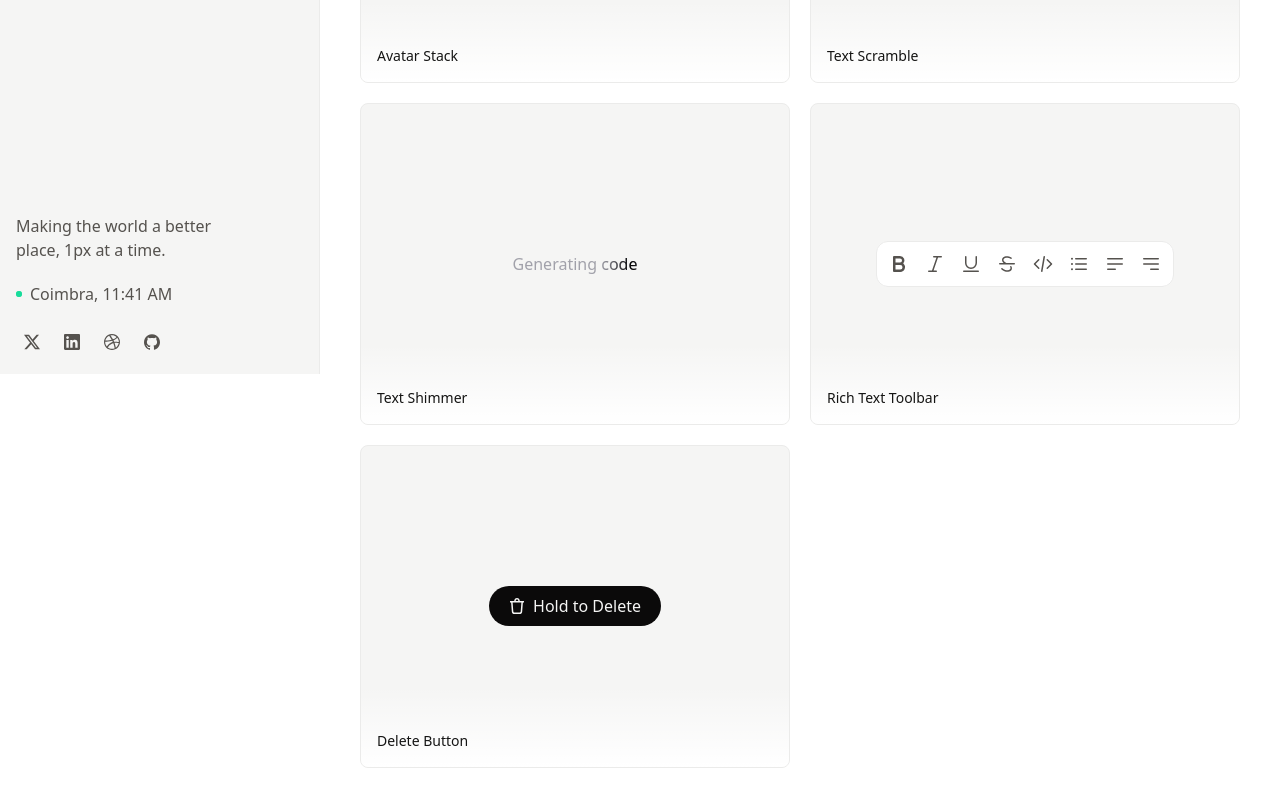
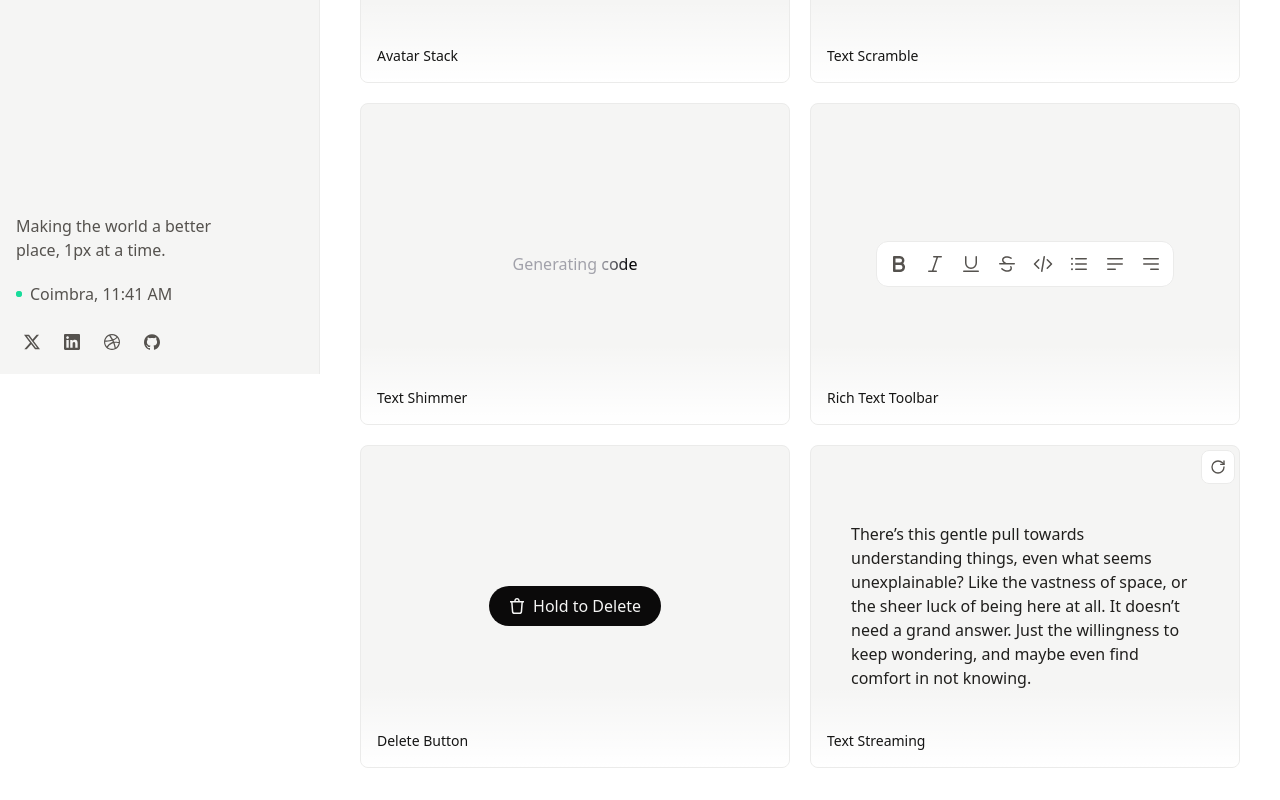
Before and after one commit to zalodias/zalodias, a Next.js app: page /playground in a window 1280 px wide. Shown: the part 426-1226 px from the top of the page. Built offline with nearby package versions, Linux system fonts and the light colour scheme.

Commit message:
✨ Add TextStreaming component to playground

```diff
--- a/app/playground/page.tsx
+++ b/app/playground/page.tsx
@@ -7,6 +7,7 @@ import { DeleteButton } from '@/playground/delete-button';
 import { RichTextToolbar } from '@/playground/rich-text-toolbar';
 import { TextScramble } from '@/playground/text-scramble';
 import { TextShimmer } from '@/playground/text-shimmer';
+import { TextStreaming } from '@/playground/text-streaming';
 import { Metadata } from 'next';
 
 export const metadata: Metadata = {
@@ -36,6 +37,9 @@ export default function Playground() {
         <PlaygroundCard title="Rich Text Toolbar">
           <RichTextToolbar />
         </PlaygroundCard>
+        <PlaygroundCard title="Text Streaming" restart>
+          <TextStreaming />
+        </PlaygroundCard>
       </div>
     </Container>
   );
--- /dev/null
+++ b/playground/text-streaming.tsx
@@ -0,0 +1,44 @@
+'use client';
+
+import { useEffect, useState } from 'react';
+
+interface TextStreamingProps {
+  text?: string;
+}
+
+export function TextStreaming({
+  text = 'There’s this gentle pull towards understanding things, even what seems unexplainable? Like the vastness of space, or the sheer luck of being here at all. It doesn’t need a grand answer. Just the willingness to keep wondering, and maybe even find comfort in not knowing.',
+}: TextStreamingProps) {
+  const [progress, setProgress] = useState(0);
+  const fadeWidth = 40;
+
+  useEffect(() => {
+    if (progress < 100) {
+      const timeout = setTimeout(() => setProgress(progress + 2), 40);
+      return () => clearTimeout(timeout);
+    }
+  }, [progress]);
+
+  const maskStop = `${progress}%`;
+  const mask =
+    progress < 100
+      ? `linear-gradient(
+          to right,
+          black 0,
+          black calc(${maskStop} - ${fadeWidth}px),
+          transparent ${maskStop}
+        )`
+      : 'none';
+
+  return (
+    <div className="text-foreground-neutral-strong inline-block px-10">
+      <span
+        style={{
+          maskImage: mask,
+        }}
+      >
+        {text}
+      </span>
+    </div>
+  );
+}
```
